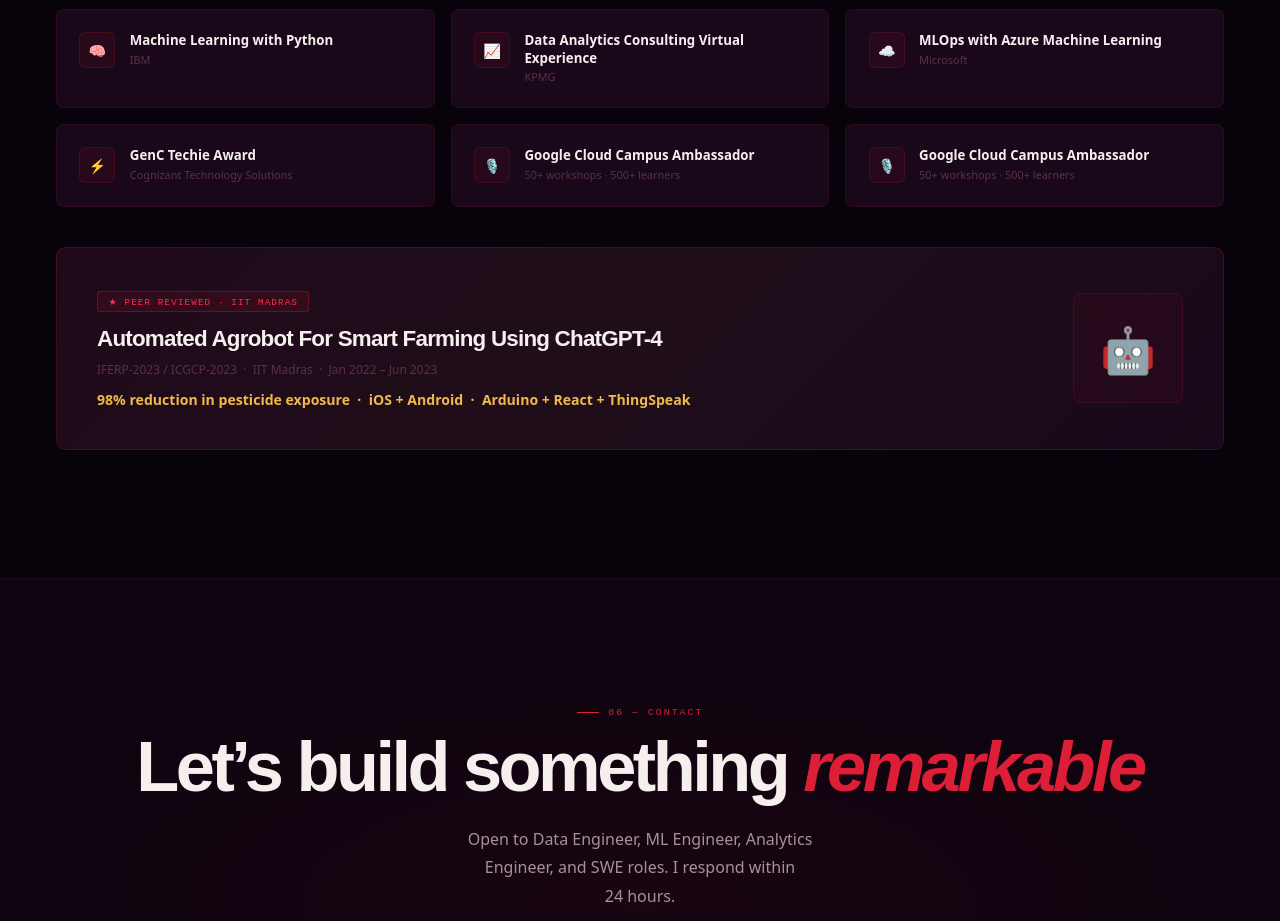
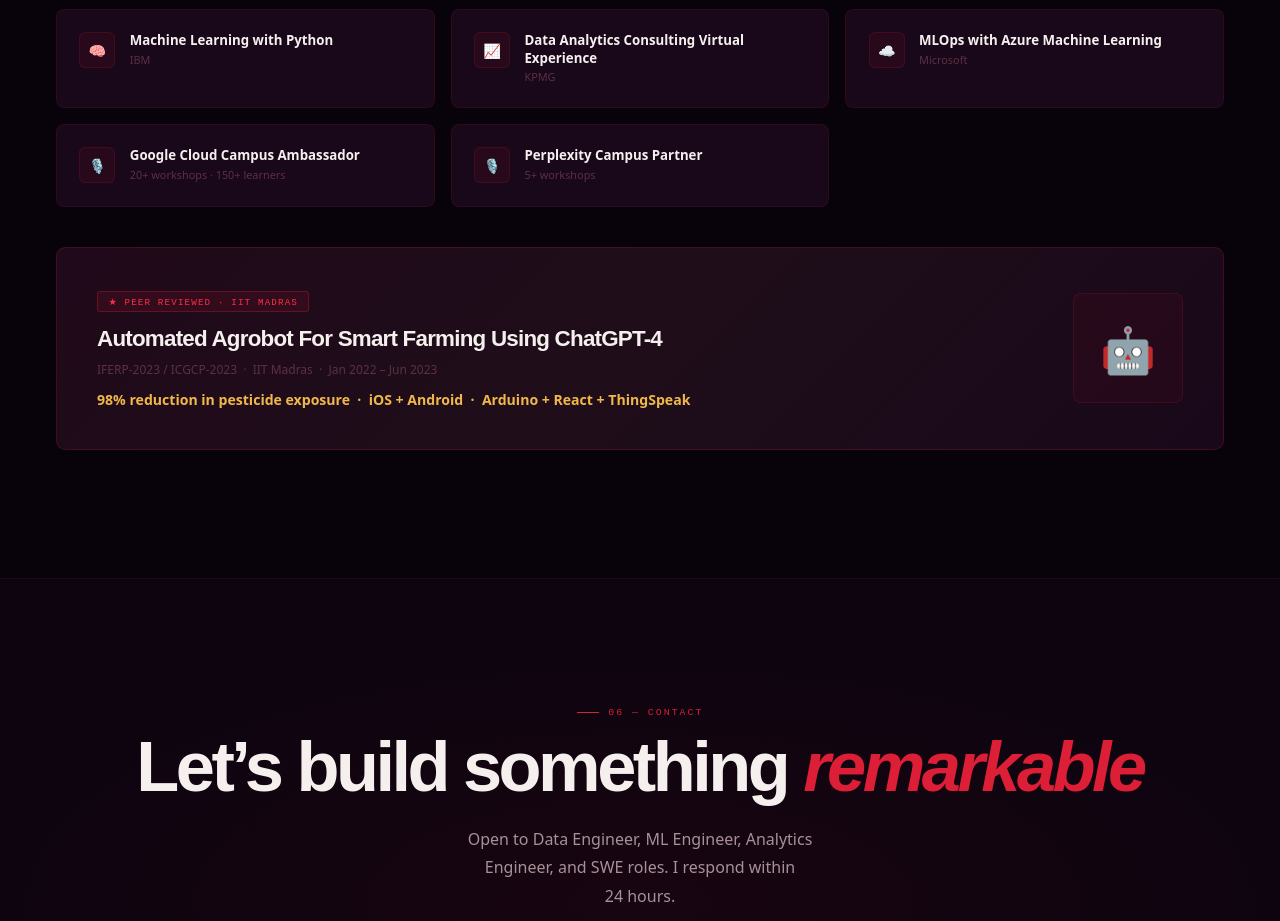
Before and after one commit to kaushal-shivaprakashan/kaushal-portfolio, a plain HTML site: page index.html in a window 1280 px wide. Shown: the part 5260-6181 px from the top of the page. Drawn offline with Linux system fonts and the light colour scheme; a web font is replaced by a local one.

Commit message:
Add new credentials and update existing entries

```diff
--- a/index.html
+++ b/index.html
@@ -492,10 +492,11 @@
 <div class="credcard"><div class="credic">&#x1F9E0;</div><div><div class="crednm">Machine Learning with Python</div><div class="credorg">IBM</div></div></div>
 <div class="credcard"><div class="credic">&#x1F4C8;</div><div><div class="crednm">Data Analytics Consulting Virtual Experience</div><div class="credorg">KPMG</div></div></div>
 <div class="credcard"><div class="credic">&#x2601;&#xFE0F;</div><div><div class="crednm">MLOps with Azure Machine Learning</div><div class="credorg">Microsoft</div></div></div>
-<div class="credcard"><div class="credic">&#x26A1;</div><div><div class="crednm">GenC Techie Award</div><div class="credorg">Cognizant Technology Solutions</div></div></div>
-<div class="credcard"><div class="credic">&#x1F399;&#xFE0F;</div><div><div class="crednm">Google Cloud Campus Ambassador</div><div class="credorg">50+ workshops &middot; 500+ learners</div></div></div>
+<div class="credcard"><div class="credic">&#x1F399;&#xFE0F;</div><div><div class="crednm">Google Cloud Campus Ambassador</div><div class="credorg">20+ workshops &middot; 150+ learners</div></div></div>
+    <div class="credcard"><div class="credic">&#x1F399;&#xFE0F;</div><div><div class="crednm">Perplexity Campus Partner</div><div class="credorg"> 5+ workshops </div></div></div>
 
-    <div class="credcard"><div class="credic">&#x1F399;&#xFE0F;</div><div><div class="crednm">Google Cloud Campus Ambassador</div><div class="credorg">50+ workshops &middot; 500+ learners</div></div></div>
+
+
   </div>
   <div class="pubcard rv">
     <div>
```
